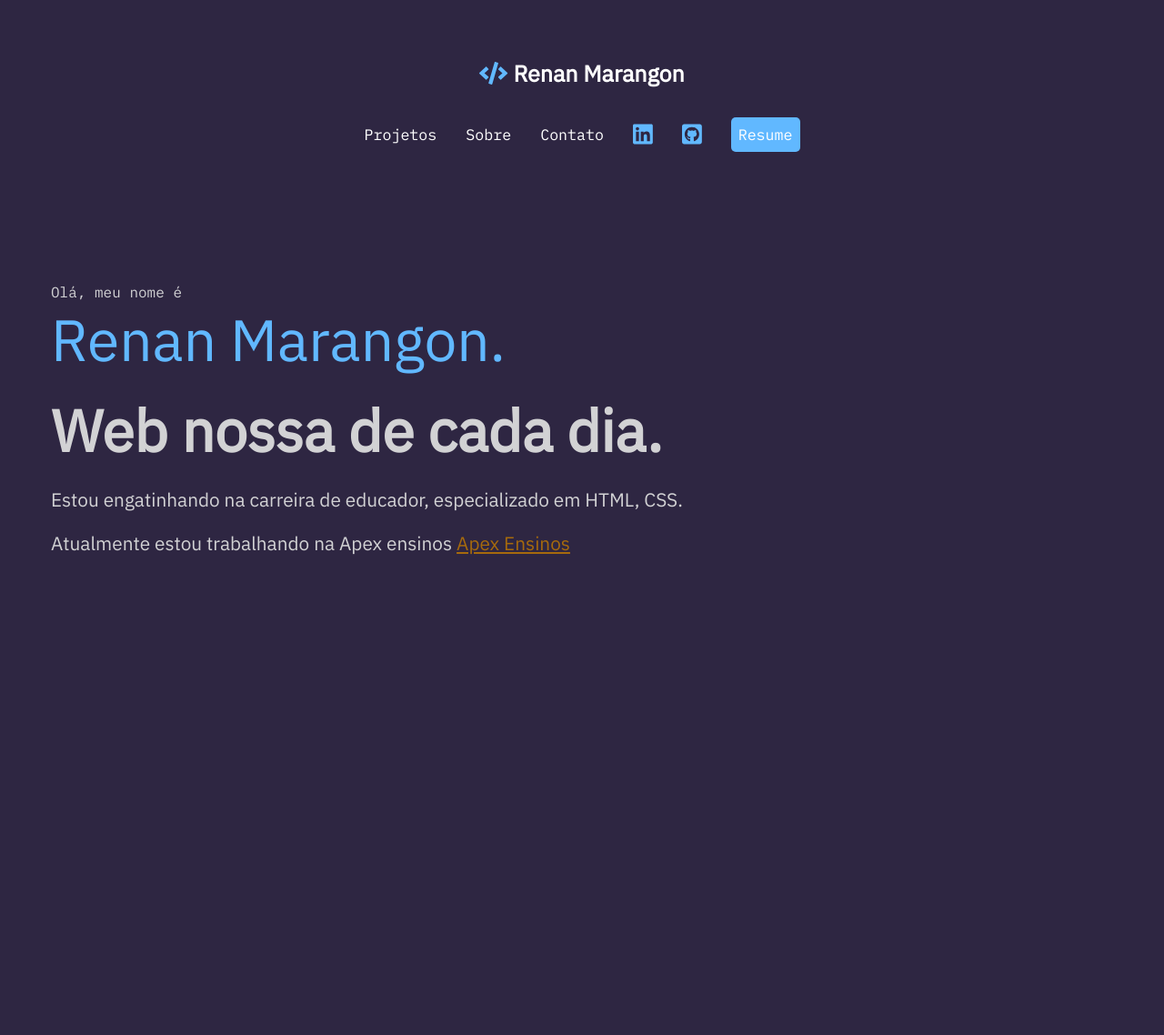
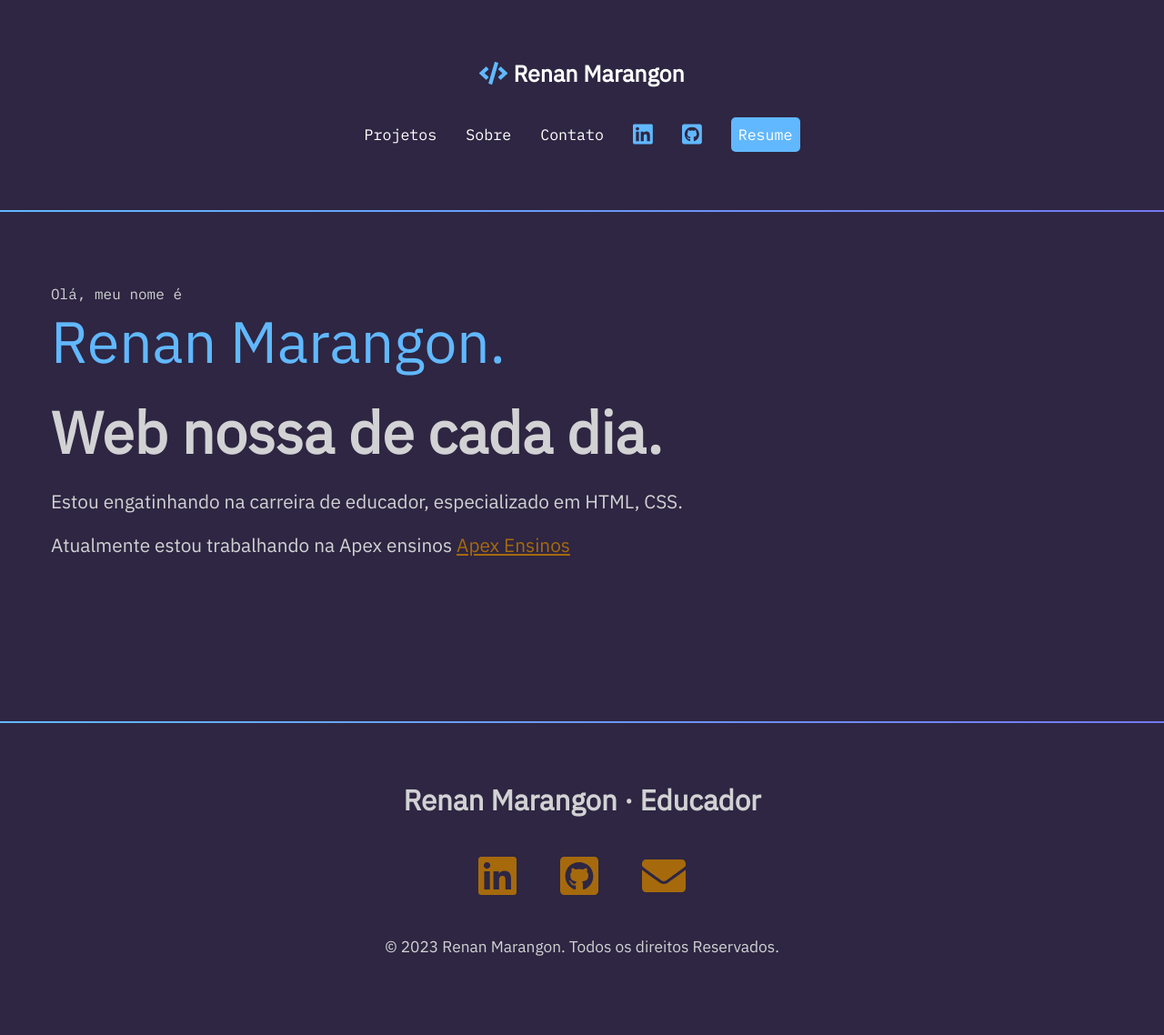
Before and after one commit to maracunha/web-dev, a plain HTML site: page portfolio/index.html in a window 1280 px wide. Shown: the whole page at 91% size. Before the commit the page ends 800 px from the top, so only its background shows below. Drawn offline with Linux system fonts and the light colour scheme.

Commit message:
feat: Add part II footer

```diff
--- a/portfolio/css/styles.css
+++ b/portfolio/css/styles.css
@@ -48,6 +48,11 @@ a {
 a:hover {
   color: var(--laranja);
   text-decoration: none;
+}
+
+.divisor {
+  background: linear-gradient(90deg, hsla(207, 100%, 69%, 1) 0%, hsla(238, 82%, 70%, 1) 100%);
+  height: 2px;
 }
 
 /* Estilo da introdução */
@@ -139,3 +144,21 @@ nav [class*="fa-"]:hover {
     color: white;
     background-color: var(--azul-escuro);
 }
+
+/* footer parte */
+
+footer {
+    text-align: center;
+    padding: 4rem 0;
+}
+
+footer ul {
+    list-style-type: none;
+    padding: 0;
+    margin: 2rem 0;
+    display: flex;
+    flex-flow: row wrap;
+    justify-content: center;
+    gap: 3rem;
+    font-size: 3rem;
+}
--- a/portfolio/index.html
+++ b/portfolio/index.html
@@ -1,21 +1,18 @@
 <!DOCTYPE html>
 <html lang="pt">
+
 <head>
   <meta charset="UTF-8" />
   <meta name="viewport" content="width=device-width, initial-scale=1" />
   <link rel="preconnect" href="https://fonts.googleapis.com" />
   <link rel="preconnect" href="https://fonts.gstatic.com" crossorigin />
-    <link
-      href="https://fonts.googleapis.com/css2?family=IBM+Plex+Mono&family=IBM+Plex+Sans&display=swap"
-      rel="stylesheet"
-    />
+  <link href="https://fonts.googleapis.com/css2?family=IBM+Plex+Mono&family=IBM+Plex+Sans&display=swap"
+    rel="stylesheet" />
 
   <!-- https://fontawesome.com/v5/search?o=r&m=free&s=solid%2Cregular -->
-    <script
-      src="https://use.fontawesome.com/releases/v5.15.4/js/all.js"
+  <script src="https://use.fontawesome.com/releases/v5.15.4/js/all.js"
     integrity="sha384-rOA1PnstxnOBLzCLMcre8ybwbTmemjzdNlILg8O7z1lUkLXozs4DHonlDtnE7fpc"
-      crossorigin="anonymous"
-    ></script>
+    crossorigin="anonymous"></script>
   <link rel="stylesheet" href="css/styles.css" />
   <title>Renan Marangon</title>
 </head>
@@ -23,8 +20,10 @@
 <body>
   <nav>
     <ul>
-        <li><h1><a href="index.html"><span class="fas fa-code" aria-hidden="true"></span> Renan Marangon</a>
-          </h1></li>
+      <li>
+        <h1><a href="index.html"><span class="fas fa-code" aria-hidden="true"></span> Renan Marangon</a>
+        </h1>
+      </li>
       <li><a href="#projetos">Projetos</a></li>
       <li><a href="#sobre">Sobre</a></li>
       <li><a href="#contato">Contato</a></li>
@@ -42,6 +41,8 @@
     </ul>
   </nav>
 
+  <div class="divisor"></div>
+
   <section id="intro">
     <p class="name">Olá, meu nome é <span>Renan Marangon.</span></p>
     <h2>Web nossa de cada dia.</h2>
@@ -56,5 +57,31 @@
 
   <div class="divisor"></div>
 
+  <footer>
+    <h2>Renan Marangon &middot; Educador</h2>
+    <ul>
+      <li>
+        <a href="https://www.linkedin.com/in/re235" target="_blank">
+          <span class="fab fa-linkedin" aria-hidden="true"></span>
+          <span class="sr-only">LinkedIn</span>
+        </a>
+      </li>
+      <li>
+        <a href="https://www.github.com/maracunha" target="_blank">
+          <span class="fab fa-github-square" aria-hidden="true"></span>
+          <span class="sr-only">Github</span>
+        </a>
+      </li>
+      <li>
+        <a href="mailto:re235@example.com">
+          <span class="fas fa-envelope" aria-hidden="true"></span>
+          <span class="sr-only">Email</span>
+        </a>
+      </li>
+    </ul>
+    <p><small>&copy; 2023 Renan Marangon. Todos os direitos Reservados.</small></p>
+  </footer>
+
 </body>
+
 </html>
```
Lines whose indentation alone changed are shown as unchanged.
